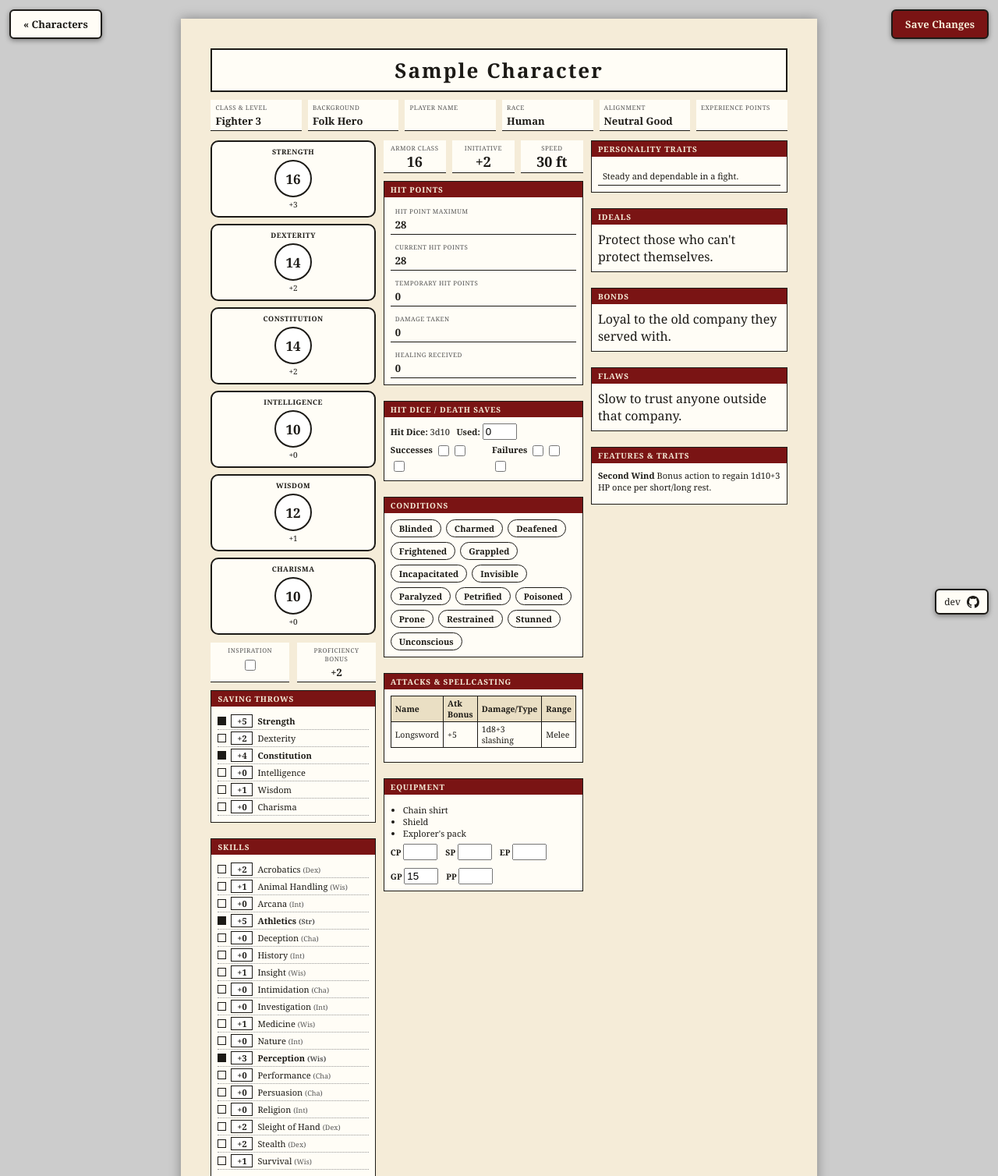
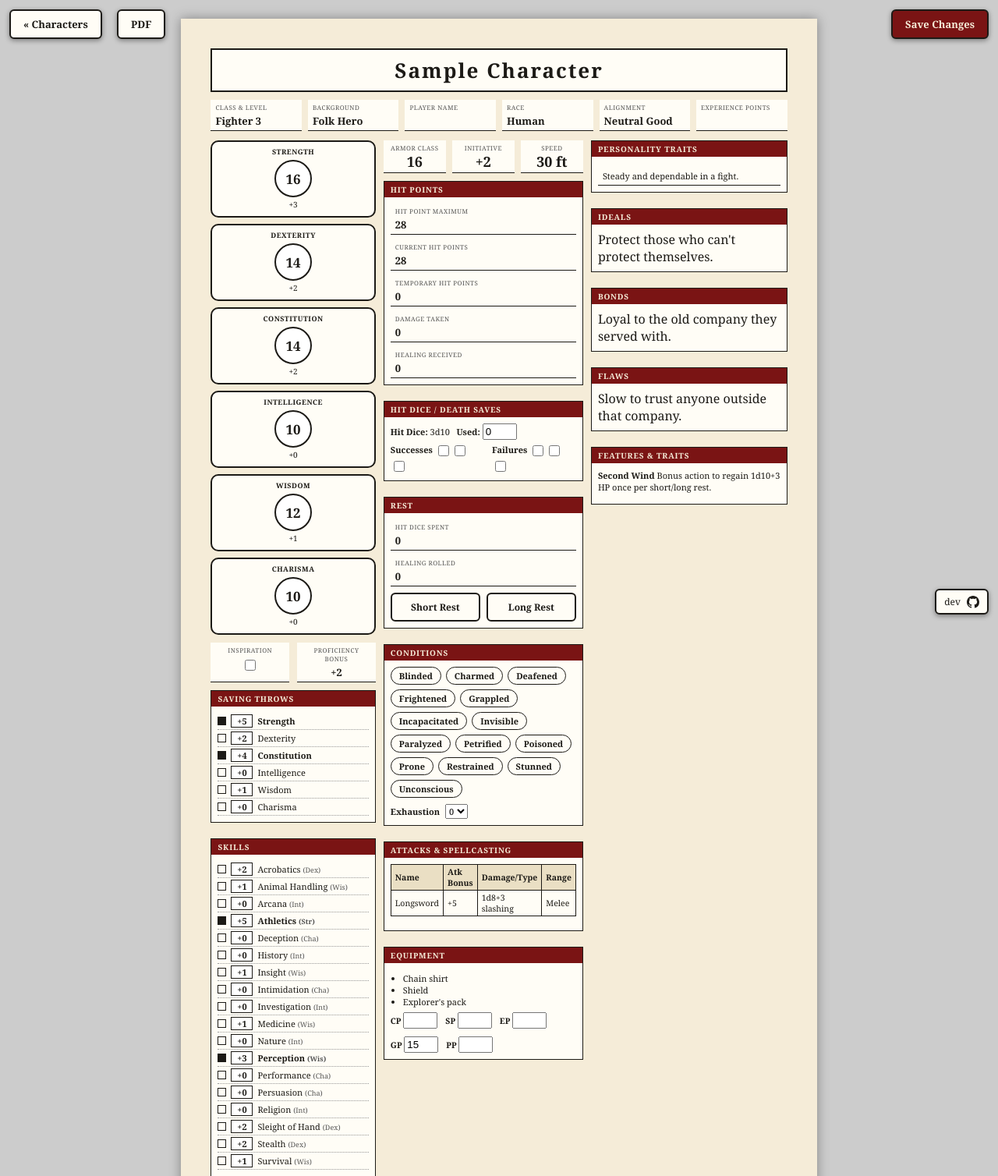
Before and after one commit to mxhdg/dandd, a Flask app: page /characters/sample_character in a window 1280 px wide. Shown: the top 1508 px of the page at 78% size. Run offline with Flask 3, Linux system fonts and the light colour scheme.

Commit message:
codex 1.3.0: rest & recovery, exhaustion tracker, server-side PDF export (#13)
* Updated roadmap

* Updated roadmap

* increment to v1.3.0-rc1

* Add short/long rest and exhaustion tracker; fix print layout (1.3.0)

- Short Rest and Long Rest buttons (HP, hit dice, spell slots, death saves)
- Exhaustion tracker (0-6) with cumulative effects; Long Rest lowers it by 1
- Fix page-1 print layout (@media print moved after the base rules)
- Print margins: 1in top/bottom, two-column flow that doesn't split boxes
- Mark roadmap items 6-8 done

* Add server-side PDF export via WeasyPrint (1.3.0-rc2)

- GET /characters/<id>/pdf renders the sheet with the same margins in any browser
- PDF loads only files from static/; new pdf.css for WeasyPrint layout
- PDF link on the sheet page
- Dockerfile installs Pango/fonts; mem_limit raised to 512m
- CI smoke test requests the PDF route
- Bump version to 1.3.0-rc2

* Open PDF link in a new browser tab

Add target="_blank" rel="noopener" to the sheet's PDF link and assert it in the test.

* Update getting-started guide for rests, exhaustion, and PDF export

- Add a Short & Long Rests section
- Mention the exhaustion dropdown under Conditions
- Replace the "no export button" text with the new PDF button

* Updated repo readme

* v1.3.0 release

* Harden character file paths against CodeQL path-injection alerts

- Add _character_path(): re-validate the id and confine paths to data/ and state/
- Route _load_character, _load_state and _save_state through it
- Test the helpers reject bad ids even without route-level checks

```diff
--- a/codex/app.py
+++ b/codex/app.py
@@ -4,7 +4,17 @@ from pathlib import Path
 from urllib.parse import urlsplit
 
 import yaml
-from flask import Flask, abort, redirect, render_template, request, url_for
+from flask import (
+    Flask,
+    Response,
+    abort,
+    redirect,
+    render_template,
+    request,
+    url_for,
+)
+from weasyprint import HTML, URLFetcher
+from weasyprint.urls import URLFetcherResponse
 
 app = Flask(__name__)
 app.config["MAX_CONTENT_LENGTH"] = (
@@ -13,12 +23,13 @@ app.config["MAX_CONTENT_LENGTH"] = (
 
 DATA_DIR = Path(__file__).parent / "data"
 STATE_DIR = Path(__file__).parent / "state"
+STATIC_DIR = Path(__file__).parent / "static"
 STATE_DIR.mkdir(exist_ok=True)
 
 CURRENCY_KEYS = ["cp", "sp", "ep", "gp", "pp"]
 
 # 2014 PHB conditions, minus Exhaustion (tracked separately as a 0-6 level,
-# see codex_roadmap.md's 1.3.0 group).
+# see EXHAUSTION_EFFECTS below).
 CONDITION_KEYS = [
     "blinded",
     "charmed",
@@ -34,6 +45,17 @@ CONDITION_KEYS = [
     "restrained",
     "stunned",
     "unconscious",
+]
+
+# 2014 PHB exhaustion table. Effects are cumulative: level N has its own
+# effect plus every lower level's. Index 0 is level 1.
+EXHAUSTION_EFFECTS = [
+    "Disadvantage on ability checks",
+    "Speed halved",
+    "Disadvantage on attack rolls and saving throws",
+    "Hit point maximum halved",
+    "Speed reduced to 0",
+    "Death",
 ]
 
 # Character ids become filenames (data/<id>.yaml, state/<id>.yaml); this keeps
@@ -78,8 +100,25 @@ def set_security_headers(response):
     return response
 
 
+def _character_path(directory, character_id):
+    # Defense in depth: routes already reject bad ids, but every helper that
+    # builds a path from one re-checks it, so a future caller can't reach
+    # outside data/ or state/ by forgetting to. The normpath + prefix check is
+    # the form static analysis (CodeQL) recognizes as a path sanitizer.
+    if not _valid_character_id(character_id):
+        raise ValueError("invalid character id")
+    base = os.path.normpath(directory)
+    full = os.path.normpath(os.path.join(base, f"{character_id}.yaml"))
+    if not full.startswith(base + os.sep):
+        raise ValueError("invalid character id")
+    return Path(full)
+
+
 def _load_character(character_id):
-    path = DATA_DIR / f"{character_id}.yaml"
+    try:
+        path = _character_path(DATA_DIR, character_id)
+    except ValueError:
+        return None
     if not path.is_file():
         return None
     with path.open(encoding="utf-8") as f:
@@ -108,12 +147,13 @@ def _default_state(char):
         "slot_used": {slot["level"]: 0 for slot in slots},
         "conditions": {k: False for k in CONDITION_KEYS},
         "concentration": "",
+        "exhaustion": 0,
     }
 
 
 def _load_state(character_id, char):
     state = _default_state(char)
-    path = STATE_DIR / f"{character_id}.yaml"
+    path = _character_path(STATE_DIR, character_id)
     if path.is_file():
         with path.open(encoding="utf-8") as f:
             saved = yaml.safe_load(f) or {}
@@ -125,7 +165,7 @@ def _load_state(character_id, char):
 
 
 def _save_state(character_id, state):
-    path = STATE_DIR / f"{character_id}.yaml"
+    path = _character_path(STATE_DIR, character_id)
     with path.open("w", encoding="utf-8") as f:
         yaml.safe_dump(state, f, sort_keys=False)
 
@@ -143,6 +183,7 @@ def _apply_state(char, state):
     char["currency"] = state["currency"]
     char["conditions"] = state["conditions"]
     char["concentration"] = state["concentration"]
+    char["exhaustion"] = state["exhaustion"]
     for slot in char.get("spellcasting", {}).get("slots", []):
         slot["used"] = state["slot_used"].get(slot["level"], 0)
     return char
@@ -168,7 +209,54 @@ def character_sheet(character_id):
     state = _load_state(character_id, data)
     data = _apply_state(data, state)
     return render_template(
-        "character_sheet.html", c=data, condition_keys=CONDITION_KEYS
+        "character_sheet.html",
+        c=data,
+        condition_keys=CONDITION_KEYS,
+        exhaustion_effects=EXHAUSTION_EFFECTS,
+    )
+
+
+class _StaticOnlyFetcher(URLFetcher):
+    # WeasyPrint would otherwise fetch any URL the page references. The sheet
+    # only needs its own stylesheet, so serve files under static/ and refuse
+    # everything else (no network access, no arbitrary local files).
+    def fetch(self, url, headers=None):
+        url_path = urlsplit(url).path
+        path = (STATIC_DIR / url_path.removeprefix("/static/")).resolve()
+        if (
+            not url_path.startswith("/static/")
+            or not path.is_file()
+            or STATIC_DIR.resolve() not in path.parents
+        ):
+            raise ValueError(f"blocked resource: {url}")
+        mime = "text/css" if path.suffix == ".css" else "application/octet-stream"
+        return URLFetcherResponse(url, path.read_bytes(), {"Content-Type": mime})
+
+
+@app.route("/characters/<character_id>/pdf")
+def character_pdf(character_id):
+    # Rendered server-side so margins and page breaks are identical in every
+    # browser, instead of depending on each browser's print dialog/engine.
+    if not _valid_character_id(character_id):
+        abort(404)
+    data = _load_character(character_id)
+    if data is None:
+        abort(404)
+    data = _apply_state(data, _load_state(character_id, data))
+    html = render_template(
+        "character_sheet.html",
+        c=data,
+        condition_keys=CONDITION_KEYS,
+        exhaustion_effects=EXHAUSTION_EFFECTS,
+        pdf=True,
+    )
+    pdf = HTML(
+        string=html, base_url="http://codex.invalid/", url_fetcher=_StaticOnlyFetcher()
+    ).write_pdf()
+    return Response(
+        pdf,
+        mimetype="application/pdf",
+        headers={"Content-Disposition": f'inline; filename="{character_id}.pdf"'},
     )
 
 
@@ -228,11 +316,45 @@ def _state_from_form(form, previous, slot_levels, max_hp):
             for level in slot_levels
         },
         "conditions": {k: f"condition_{k}" in form for k in CONDITION_KEYS},
+        "exhaustion": min(
+            max(_parse_int_field(form, "exhaustion", previous["exhaustion"]), 0),
+            len(EXHAUSTION_EFFECTS),
+        ),
     }
 
 
-@app.route("/characters/<character_id>/update", methods=["POST"])
-def update_character(character_id):
+def _hit_dice_count(total):
+    # hit_dice.total is free text like "3d10" (or "3d10 + 2d8" for a
+    # multiclass); the dice count is everything before each "d".
+    return sum(int(n) for n in re.findall(r"(\d+)\s*d\s*\d+", str(total)))
+
+
+def _apply_long_rest(state, char):
+    # 2014 PHB: regain all HP, and up to half your total hit dice (min 1).
+    total = _hit_dice_count(char["hit_dice"]["total"])
+    state["hp_current"] = char["hp"]["max"]
+    state["hp_temp"] = 0
+    state["hit_dice_used"] = max(state["hit_dice_used"] - max(total // 2, 1), 0)
+    state["death_save_successes"] = 0
+    state["death_save_failures"] = 0
+    state["slot_used"] = {level: 0 for level in state["slot_used"]}
+    state["exhaustion"] = max(state["exhaustion"] - 1, 0)
+    return state
+
+
+def _apply_short_rest(state, char, form):
+    total = _hit_dice_count(char["hit_dice"]["total"])
+    remaining = max(total - state["hit_dice_used"], 0)
+    spent = min(max(_parse_int_field(form, "rest_hit_dice_spent", 0), 0), remaining)
+    healing = max(_parse_int_field(form, "rest_healing", 0), 0)
+    state["hit_dice_used"] += spent
+    state["hp_current"], state["hp_temp"] = _apply_hp_delta(
+        state["hp_current"], state["hp_temp"], 0, healing, char["hp"]["max"]
+    )
+    return state
+
+
+def _handle_update(character_id, rest=None):
     if not _same_origin_request(request):
         abort(403)
     if not _valid_character_id(character_id):
@@ -244,9 +366,27 @@ def update_character(character_id):
     slot_levels = [
         slot["level"] for slot in data.get("spellcasting", {}).get("slots", [])
     ]
+    # Edits typed into the sheet before pressing a rest button are applied
+    # first, not silently lost.
     state = _state_from_form(request.form, previous, slot_levels, data["hp"]["max"])
+    if rest == "long":
+        state = _apply_long_rest(state, data)
+    elif rest == "short":
+        state = _apply_short_rest(state, data, request.form)
     _save_state(character_id, state)
     return redirect(url_for("character_sheet", character_id=character_id))
+
+
+@app.route("/characters/<character_id>/update", methods=["POST"])
+def update_character(character_id):
+    return _handle_update(character_id)
+
+
+@app.route("/characters/<character_id>/rest/<kind>", methods=["POST"])
+def rest_character(character_id, kind):
+    if kind not in ("short", "long"):
+        abort(404)
+    return _handle_update(character_id, rest=kind)
 
 
 if __name__ == "__main__":
--- a/codex/docker-compose.dev.yml
+++ b/codex/docker-compose.dev.yml
@@ -22,5 +22,5 @@ services:
       - ALL
     security_opt:
       - no-new-privileges:true
-    mem_limit: 256m
+    mem_limit: 512m
     cpus: 1.0
--- a/codex/docker-compose.prod.yml
+++ b/codex/docker-compose.prod.yml
@@ -17,5 +17,5 @@ services:
       - ALL
     security_opt:
       - no-new-privileges:true
-    mem_limit: 256m
+    mem_limit: 512m
     cpus: 1.0
--- a/codex/pyproject.toml
+++ b/codex/pyproject.toml
@@ -1,6 +1,6 @@
 [project]
 name = "codex"
-version = "1.2.0"
+version = "1.3.0"
 
 [tool.black]
 line-length = 88
--- a/codex/requirements.txt
+++ b/codex/requirements.txt
@@ -1,3 +1,4 @@
 Flask==3.1.3
 PyYAML==6.0.2
 gunicorn==23.0.0
+weasyprint==70.0
--- a/codex/static/css/character_sheet.css
+++ b/codex/static/css/character_sheet.css
@@ -23,41 +23,6 @@ body {
   page-break-after: always;
 }
 .table-wrap { overflow-x: auto; }
-@media print {
-  @page {
-    size: letter;
-    margin: 0;
-  }
-  :root {
-    --red: #000;
-    --parchment: #fff;
-    --paper: #fff;
-    --rule: #000;
-  }
-  body { background: #fff; }
-  .sheet-page { box-shadow: none; margin: 0; }
-  .boxed-section, .ability-box, .feat-block {
-    break-inside: avoid;
-    page-break-inside: avoid;
-  }
-  table.attack-table tr {
-    break-inside: avoid;
-    page-break-inside: avoid;
-  }
-  .save-btn, .back-link, .page-footer { display: none; }
-  .section-title { background: none; color: var(--ink); border: 1.5px solid var(--ink); }
-  table.attack-table th { background: none; }
-  .columns-3 { display: flex; flex-direction: column; }
-  .columns-3 .col:nth-child(2) { order: -1; }
-  .col { display: block; margin-bottom: 10px; }
-  .col > * { margin-bottom: 10px; }
-  .ability-row {
-    flex-direction: row;
-    flex-wrap: wrap;
-    justify-content: center;
-  }
-  .ability-box { flex: 0 0 30%; }
-}
 h1.charname {
   text-align: center;
   font-size: 26px;
@@ -199,18 +164,20 @@ ul.plain { margin: 4px 0 4px 16px; padding: 0; font-size: 11px; }
 input[type="number"].narrow { width: 44px; flex: 0 0 auto; }
 input[type="checkbox"] { width: 14px; height: 14px; vertical-align: middle; }
 
-.save-btn, .back-link, .page-footer {
+.save-btn, .back-link, .pdf-link, .page-footer {
   position: fixed; z-index: 1000;
   border: 2px solid var(--ink); border-radius: 6px;
   font-family: Georgia, "Times New Roman", serif;
   box-shadow: 0 2px 6px rgba(0,0,0,.4);
 }
-.save-btn, .back-link { top: 12px; font-weight: bold; font-size: 13px; padding: 8px 16px; }
+.save-btn, .back-link, .pdf-link { top: 12px; font-weight: bold; font-size: 13px; padding: 8px 16px; }
 .save-btn { right: 12px; background: var(--red); color: var(--parchment); cursor: pointer; }
-.back-link {
-  left: 12px; background: var(--paper); color: var(--ink);
+.back-link, .pdf-link {
+  background: var(--paper); color: var(--ink);
   text-decoration: none; display: inline-block;
 }
+.back-link { left: 12px; }
+.pdf-link { left: 150px; }
 .page-footer {
   bottom: 12px; right: 12px; background: var(--paper); color: var(--ink);
   font-size: 12px; padding: 6px 10px; display: flex; align-items: center; gap: 8px;
@@ -228,6 +195,20 @@ input[type="checkbox"] { width: 14px; height: 14px; vertical-align: middle; }
 .condition-chip input[type="checkbox"] { display: none; }
 .condition-chip:has(input:checked) { background: var(--red); color: var(--parchment); border-color: var(--red); }
 
+.exhaustion { margin-top: 8px; font-size: 11px; }
+.exhaustion select { font-family: inherit; font-size: 11px; margin-left: 4px; }
+.exhaustion-effects { margin: 4px 0 0; padding-left: 22px; font-size: 11px; }
+.exhaustion-effects li:last-child { font-weight: bold; }
+
+.rest-buttons { display: flex; gap: 8px; margin-top: 8px; }
+.rest-btn {
+  flex: 1; padding: 8px 10px; font-family: Georgia, "Times New Roman", serif;
+  font-size: 12px; font-weight: bold; cursor: pointer;
+  background: var(--paper); color: var(--ink);
+  border: 2px solid var(--ink); border-radius: 6px;
+}
+.rest-btn:hover { background: var(--red); color: var(--parchment); border-color: var(--red); }
+
 .save-banner {
   display: inline-block; margin-left: 8px;
   border: 1.5px solid var(--ink); border-radius: 4px;
@@ -237,9 +218,10 @@ input[type="checkbox"] { width: 14px; height: 14px; vertical-align: middle; }
 .save-banner.stabilized { background: var(--paper); color: var(--ink); }
 
 @media (max-width: 700px) {
-  .save-btn, .back-link { top: 6px; font-size: 11px; padding: 6px 10px; }
+  .save-btn, .back-link, .pdf-link { top: 6px; font-size: 11px; padding: 6px 10px; }
   .save-btn { right: 6px; }
   .back-link { left: 6px; }
+  .pdf-link { left: 100px; }
   .page-footer { bottom: 6px; right: 6px; font-size: 11px; padding: 4px 8px; }
   body { -webkit-text-size-adjust: 100%; }
   .sheet-page { margin: 8px auto; padding: 16px; min-height: 0; box-shadow: none; }
@@ -253,3 +235,47 @@ input[type="checkbox"] { width: 14px; height: 14px; vertical-align: middle; }
   input[type="number"].narrow { width: 56px; height: 28px; font-size: 14px; }
   .condition-chip { padding: 5px 12px; font-size: 12px; }
 }
+
+/* Keep this block LAST: a print override placed before the base rule it
+   overrides loses the cascade regardless of the @media condition. */
+@media print {
+  @page {
+    size: letter;
+    margin: 1in 0.5in;
+  }
+  :root {
+    --red: #000;
+    --parchment: #fff;
+    --paper: #fff;
+    --rule: #000;
+  }
+  body { background: #fff; }
+  /* Page margins come from @page above (1in top/bottom, APA-style), so the
+     on-screen padding/min-height would only double them and force blank pages. */
+  .sheet-page { box-shadow: none; margin: 0; padding: 0; min-height: 0; max-width: none; }
+  .sheet-page:last-of-type { page-break-after: auto; break-after: auto; }
+  .boxed-section, .ability-box, .feat-block {
+    break-inside: avoid;
+    page-break-inside: avoid;
+  }
+  table.attack-table tr {
+    break-inside: avoid;
+    page-break-inside: avoid;
+  }
+  .save-btn, .back-link, .pdf-link, .page-footer, .rest-buttons, .rest-section { display: none; }
+  .section-title { background: none; color: var(--ink); border: 1.5px solid var(--ink); }
+  table.attack-table th { background: none; }
+  /* Two balanced text columns that fragment across pages (a CSS grid or flex
+     column can't), with each .col flattened so its boxed sections flow in
+     source order: abilities/skills, then combat, then personality/features. */
+  .columns-3 { display: block; column-count: 2; column-gap: 0.25in; }
+  .col { display: contents; }
+  .col > * { margin-bottom: 10px; }
+  .boxed-section:has(.feat-block) { break-inside: auto; page-break-inside: auto; }
+  .ability-row {
+    flex-direction: row;
+    flex-wrap: wrap;
+    justify-content: center;
+  }
+  .ability-box { flex: 0 0 30%; }
+}
--- a/codex/templates/character_sheet.html
+++ b/codex/templates/character_sheet.html
@@ -5,9 +5,11 @@
 <meta name="viewport" content="width=device-width, initial-scale=1">
 <title>{{ c.name }}: Character Sheet</title>
 <link rel="stylesheet" href="{{ url_for('static', filename='css/character_sheet.css') }}">
+{% if pdf %}<link rel="stylesheet" href="{{ url_for('static', filename='css/pdf.css') }}">{% endif %}
 </head>
 <body>
 <a class="back-link" href="{{ url_for('index') }}">&laquo; Characters</a>
+{% if not pdf %}<a class="pdf-link" href="{{ url_for('character_pdf', character_id=c.id) }}" target="_blank" rel="noopener">PDF</a>{% endif %}
 {% include "_footer.html" %}
 <form method="POST" action="{{ url_for('update_character', character_id=c.id) }}">
 <button type="submit" class="save-btn">Save Changes</button>
@@ -113,6 +115,18 @@
         </div>
       </div>
 
+      <div class="boxed-section rest-section">
+        <div class="section-title">Rest</div>
+        <div class="box">
+          <div class="field"><span class="label">Hit Dice Spent</span><span class="value"><input type="number" min="0" class="sheet-input" name="rest_hit_dice_spent" value="0"></span></div>
+          <div class="field" style="margin-top:6px;"><span class="label">Healing Rolled</span><span class="value"><input type="number" min="0" class="sheet-input" name="rest_healing" value="0"></span></div>
+          <div class="rest-buttons">
+            <button type="submit" class="rest-btn" formaction="{{ url_for('rest_character', character_id=c.id, kind='short') }}">Short Rest</button>
+            <button type="submit" class="rest-btn" formaction="{{ url_for('rest_character', character_id=c.id, kind='long') }}">Long Rest</button>
+          </div>
+        </div>
+      </div>
+
       <div class="boxed-section">
         <div class="section-title">Conditions</div>
         <div class="box">
@@ -122,6 +136,22 @@
               <input type="checkbox" name="condition_{{ cond }}" {% if c.conditions[cond] %}checked{% endif %}>{{ cond|capitalize }}
             </label>
             {% endfor %}
+          </div>
+          <div class="exhaustion">
+            <label><strong>Exhaustion</strong>
+              <select name="exhaustion" class="narrow">
+                {% for lvl in range(exhaustion_effects|length + 1) %}
+                <option value="{{ lvl }}" {% if lvl == c.exhaustion %}selected{% endif %}>{{ lvl }}</option>
+                {% endfor %}
+              </select>
+            </label>
+            {% if c.exhaustion %}
+            <ol class="exhaustion-effects">
+              {% for effect in exhaustion_effects[:c.exhaustion] %}
+              <li value="{{ loop.index }}">{{ effect }}</li>
+              {% endfor %}
+            </ol>
+            {% endif %}
           </div>
         </div>
       </div>
```
Also changed, not shown: codex/static/css/pdf.css (added, +15 -0 lines), codex/templates/guide.html (+21 -3 lines), codex/tests/test_app.py (+175 -0 lines), codex_roadmap.md (+45 -9 lines), .github/workflows/codex-tests.yml, README.md, 1 other file.
